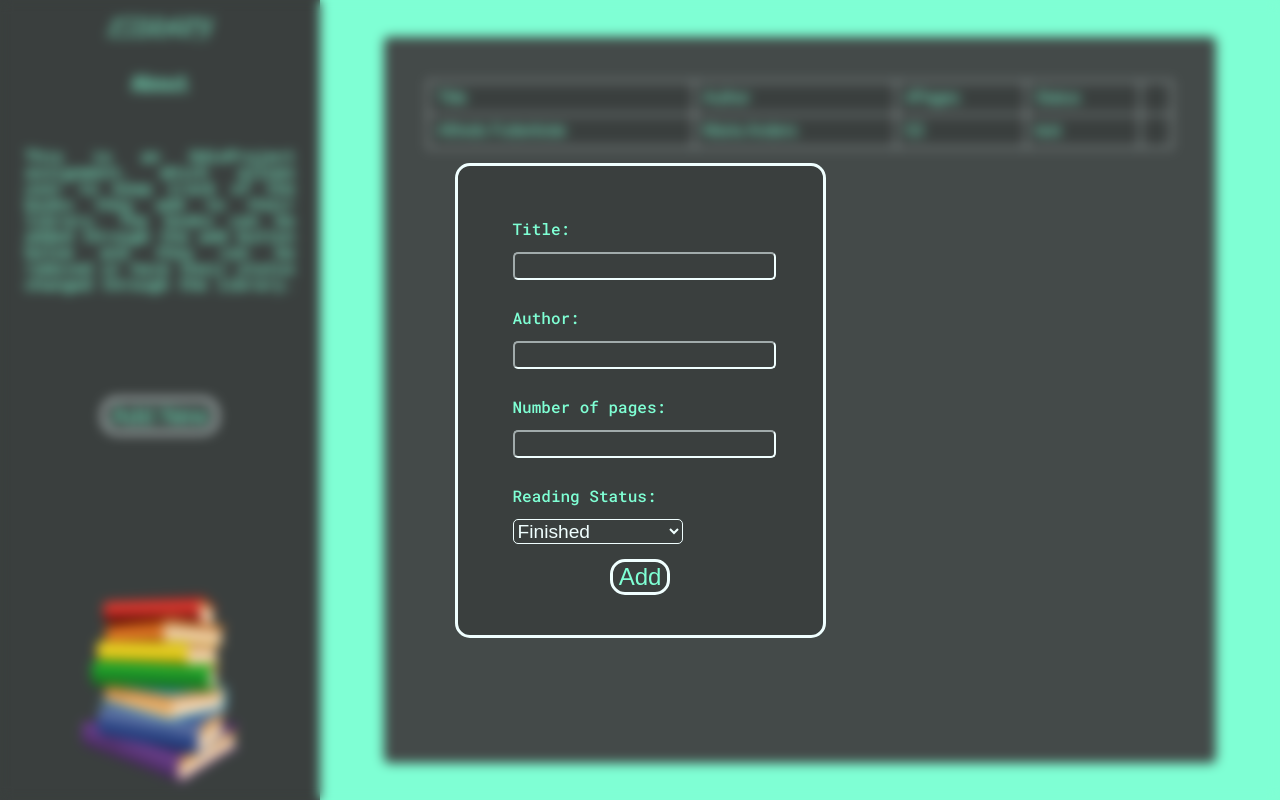
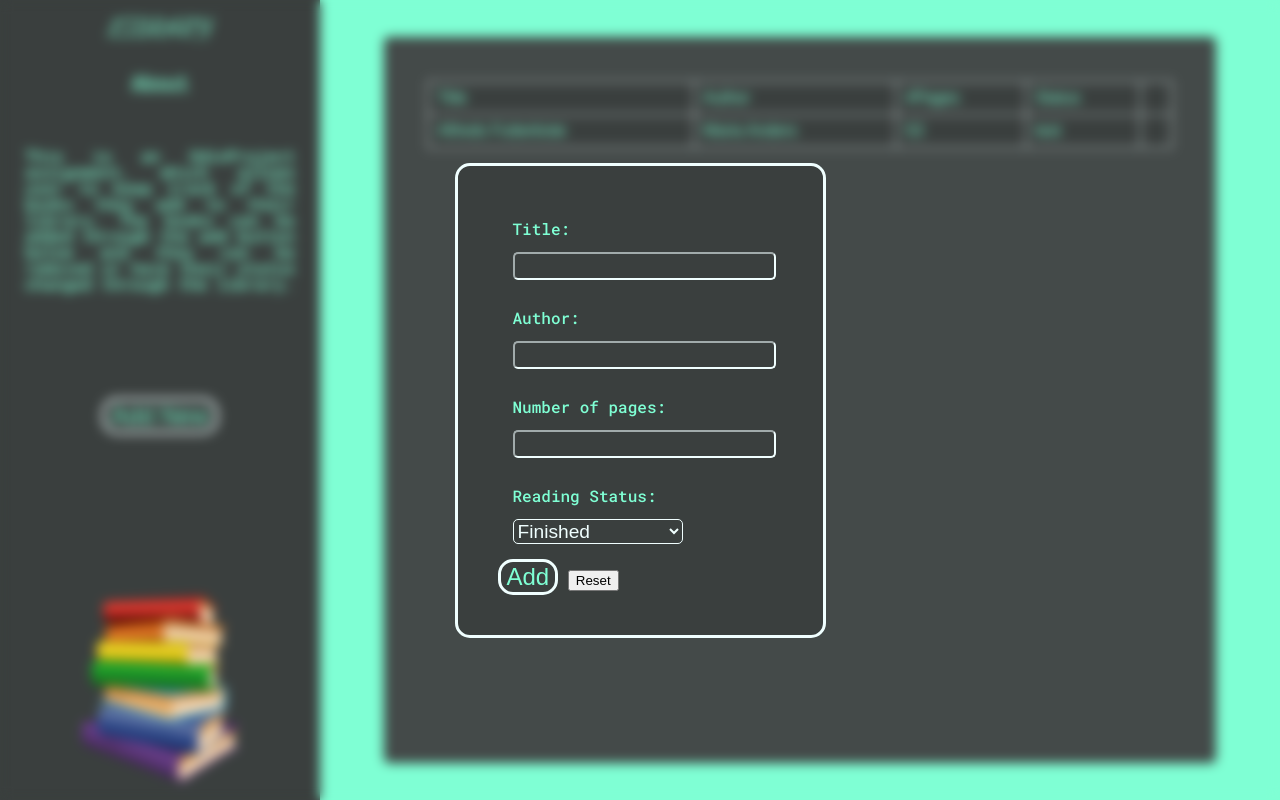
Before and after one commit to Yavuz1997/library, a plain HTML site: page index.html in a window 1280 px wide. Both pictures are taken after a click on the button "Add New". Drawn offline with Linux system fonts and the light colour scheme.

Commit message:
added new button for resetting form

```diff
--- a/index.html
+++ b/index.html
@@ -33,7 +33,11 @@
                             <option value="notRead">Read later</option>
                         </select>
                     </div>
-                    <input type="submit" value="Add" onclick="return false" id="submit">
+                    <div id="formButtons">
+                        <input type="submit" value="Add" onclick="return false" id="submit">
+                        <button id="resetButton">Reset</button>
+                    </div>
+
                 </form>
             </div>
         </div>
```
